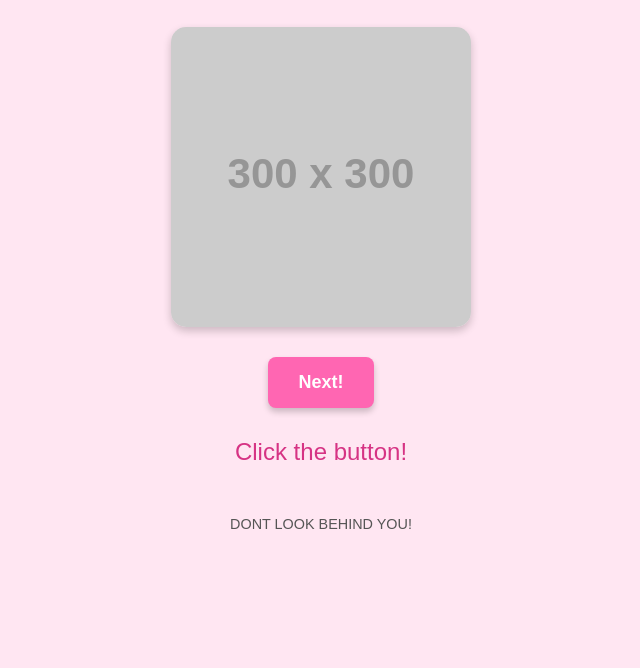
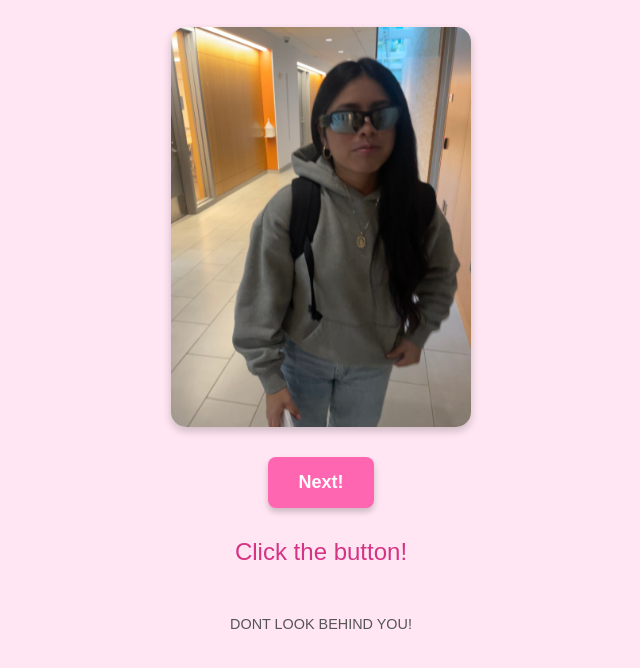
Before and after one commit to John134287/john134287.github.io, a plain HTML site: page index.html in a window 1280 px wide. Shown: the part 78-746 px from the top of the page, without its empty margins (319-959 px from the left). Drawn offline with Linux system fonts and the light colour scheme; placeholder pictures from the web are drawn by us.

Commit message:
Update index.html

```diff
--- a/index.html
+++ b/index.html
@@ -99,7 +99,7 @@
     <h1>Dear Vanessa</h1>
 
     <!-- Image -->
-    <img id="main-image" src="https://via.placeholder.com/300/ff66b2/ffffff?text=Step+1" alt="Step Image">
+    <img id="main-image" src="IMG_8314.jpg" alt="Step Image">
 
     <!-- Buttons -->
     <div>
```
